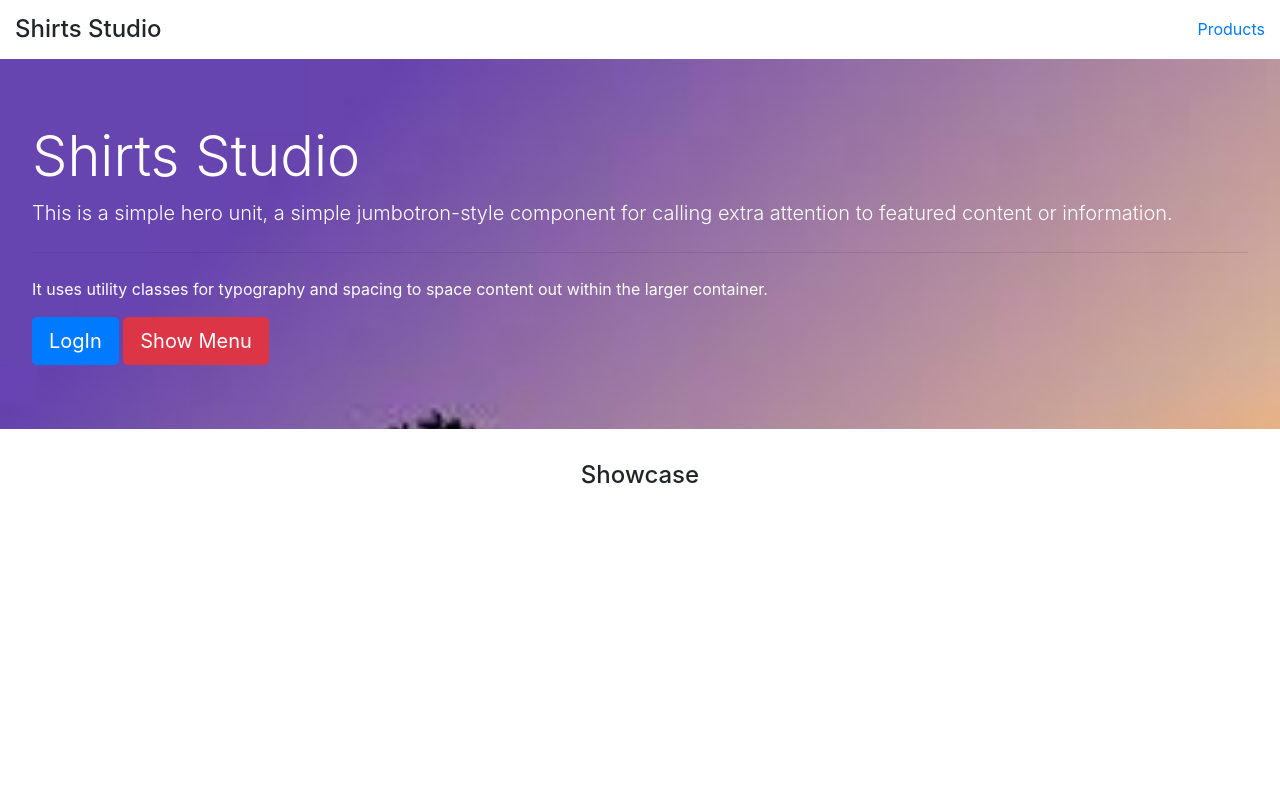
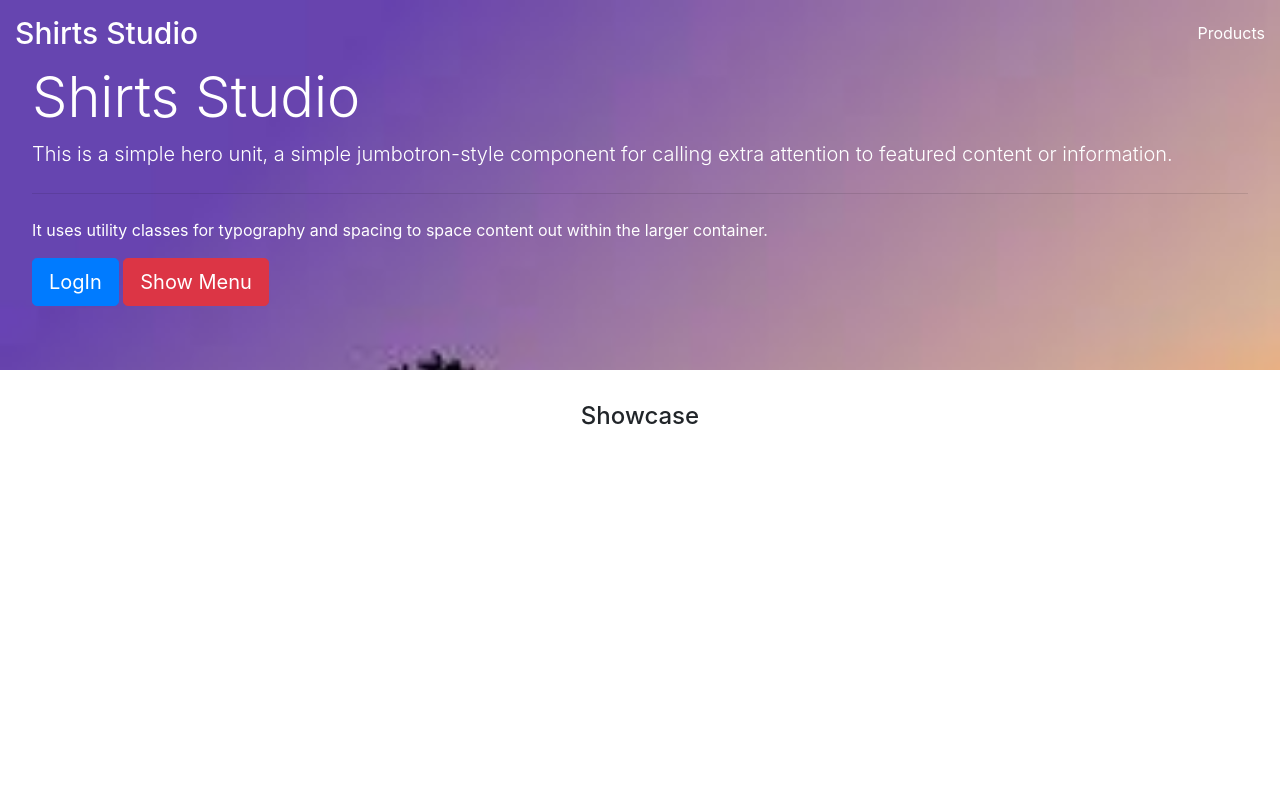
Before and after one commit to JaeHong94/simple-web, a plain HTML site: page bootWeb/index.html in a window 1280 px wide. Shown: the top 800 px of the page. Drawn offline with nearby package versions, Linux system fonts and the light colour scheme.

Commit message:
ADD: navbar scroll animation

```diff
--- a/bootWeb/index.html
+++ b/bootWeb/index.html
@@ -37,8 +37,8 @@
 </div>
 
 <div class="nav-menu">
-  <h4 style="margin: 0">Shirts Studio</h4>
-  <a href="javascript:void(0)" id="nav-sub-button">Products</a>
+  <h4 style="margin: 0" class="large-logo">Shirts Studio</h4>
+  <a id="nav-sub-button">Products</a>
 </div>
 
 <ul class="list-group nav-sub">
@@ -126,6 +126,16 @@
     $('.nav-sub').slideToggle();
   });
 
+  $(window).on('scroll', function () {
+    if($(window).scrollTop() > 100) {
+      $('.nav-menu').addClass('nav-black');
+      $('.nav-menu h4').addClass('small-logo');
+    } else {
+      $('.nav-menu').removeClass('nav-black');
+      $('.nav-menu h4').removeClass('small-logo');
+    }
+  })
+
   $('.slide-1').click(function () {
     $('.slide-container').css({ transform: 'translateX(0vw)' });
   });
--- a/bootWeb/main.css
+++ b/bootWeb/main.css
@@ -27,7 +27,7 @@
   border-radius: 8px;
 }
 .email-alert,
-.psw-alert{
+.psw-alert {
   display: none;
 }
 .nav-menu {
@@ -35,6 +35,22 @@
   justify-content: space-between;
   align-items: center;
   padding: 15px;
+  background-color: transparent;
+  position: fixed;
+  z-index: 5;
+  width: 100%;
+  color: white;
+}
+.nav-black {
+  background: #fff;
+  color: #000;
+}
+.large-logo {
+  font-size: 30px;
+  transition: all 0.5s;
+}
+.small-logo {
+  font-size: 20px;
 }
 .nav-sub {
   display: none;
```
